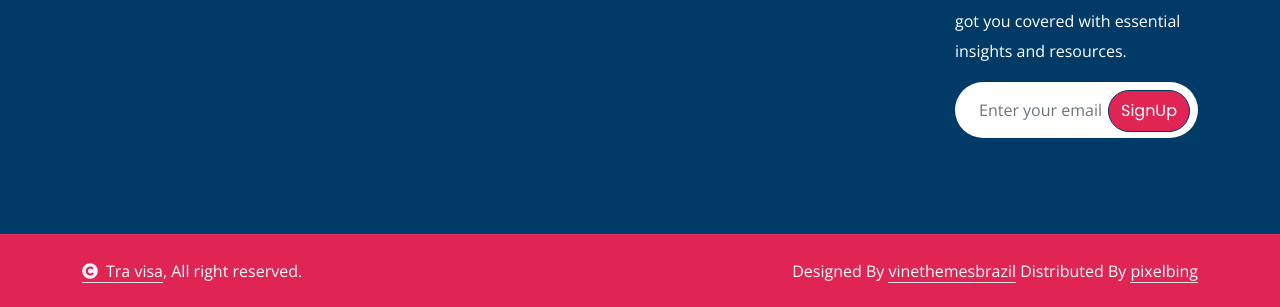
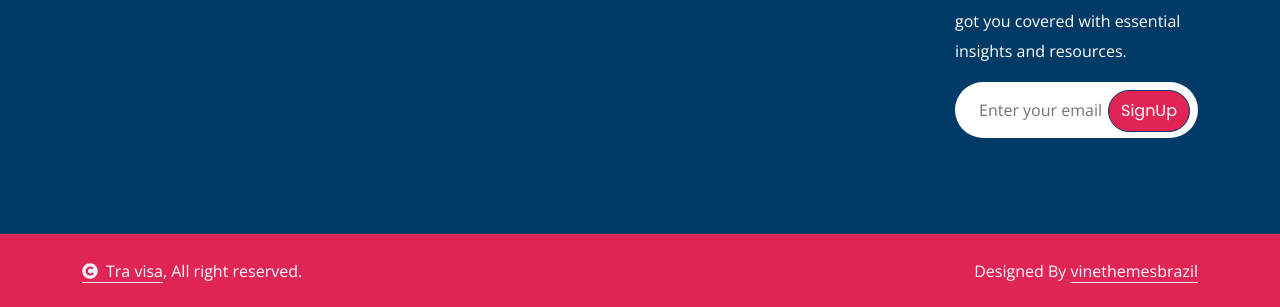
Before and after one commit to vinethems/Travisa-1, a plain HTML site: page 404.html in a window 1280 px wide. Shown: the part 1469-1776 px from the top of the page. Drawn offline with nearby package versions, Linux system fonts and the light colour scheme.

Commit message:
fix changes

```diff
--- a/404.html
+++ b/404.html
@@ -248,8 +248,7 @@
                 <div class="col-md-6 text-center text-md-end text-white">
 
                     Designed By <a class="border-bottom text-white"
-                        href="https://themeforest.net/user/vinethemesbrazil">vinethemesbrazil</a> Distributed By <a
-                        class="border-bottom text-white">pixelbing</a>
+                        href="https://themeforest.net/user/vinethemesbrazil">vinethemesbrazil</a>
                 </div>
             </div>
         </div>
```
Also changed, not shown: about.html (+1 -2 lines), contact.html (+1 -2 lines), countries.html (+1 -2 lines), feature.html (+1 -2 lines), index.html (+1 -2 lines), service.html (+1 -2 lines), testimonial.html (+1 -2 lines), training.html (+1 -2 lines).
